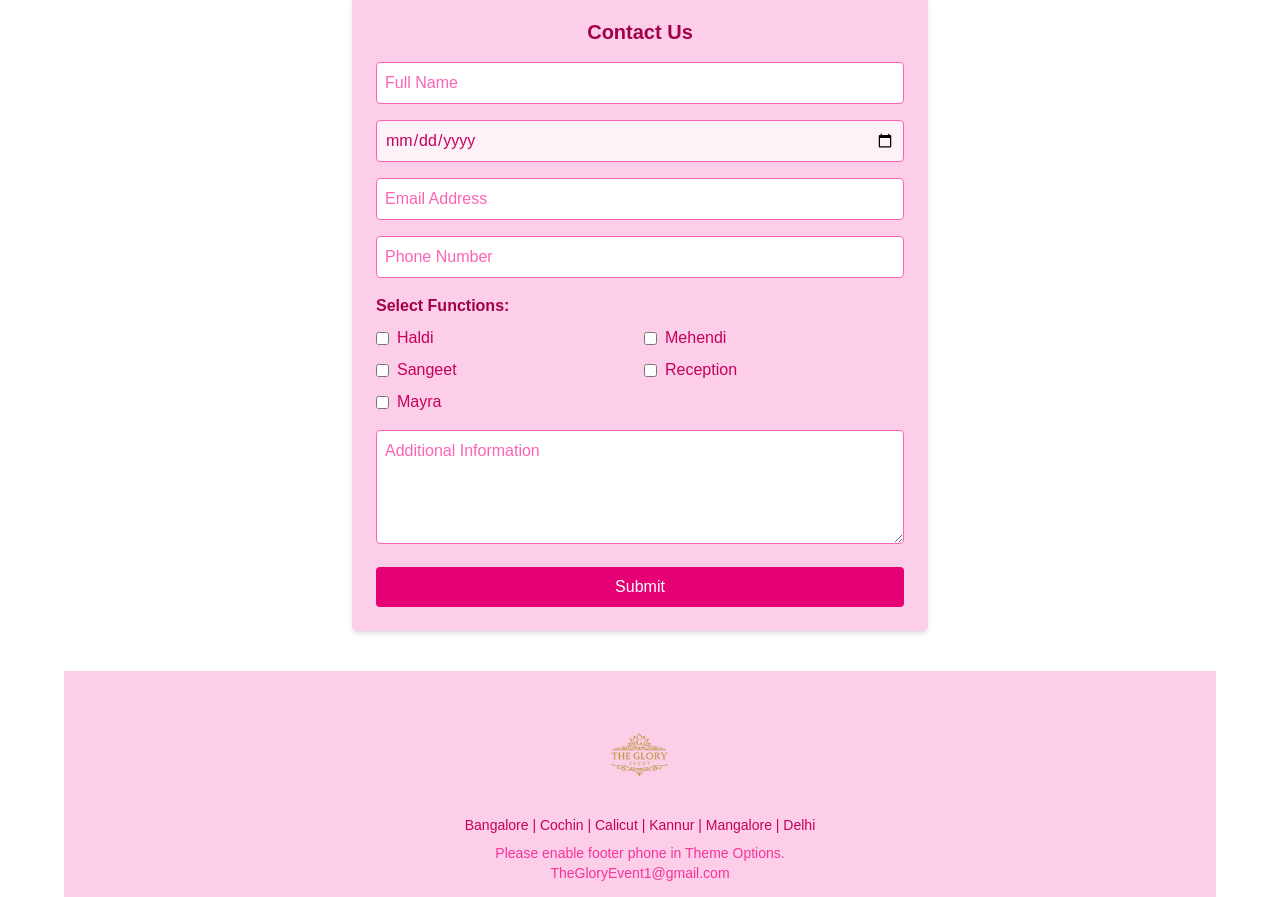
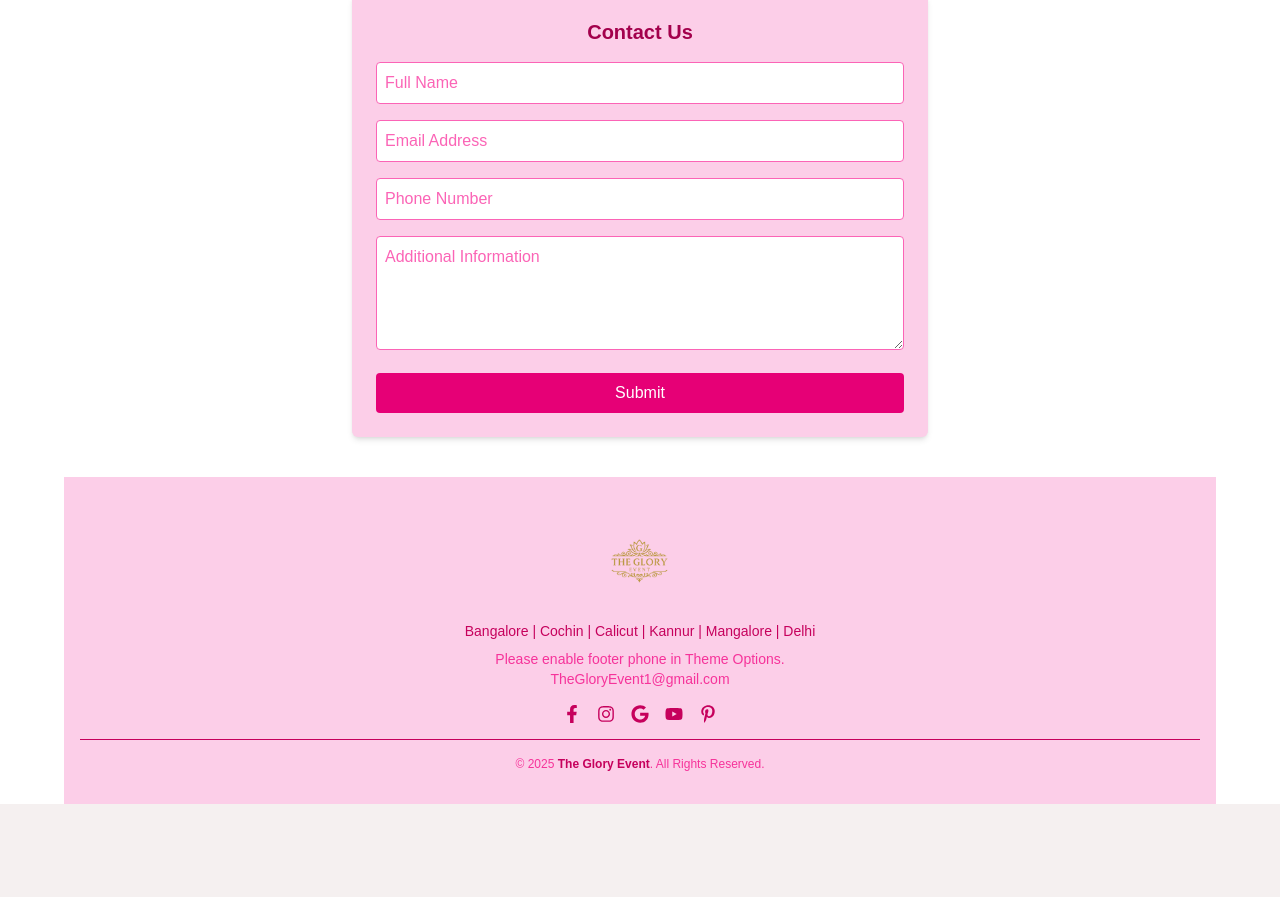
Before and after one commit to rakshitjain1/TheGLory, a React (Vite) app: page / in a window 1280 px wide. Shown: the part 2642-3539 px from the top of the page. After the commit the page ends 3446 px from the top, so only its background shows below. Built offline with nearby package versions, Linux system fonts and the light colour scheme.

Commit message:
first commit

```diff
--- a/src/components/Contact.jsx
+++ b/src/components/Contact.jsx
@@ -51,14 +51,6 @@ const Contact = () => {
         className="w-full border bg-white border-pink-400 p-2 rounded placeholder-pink-400"
       />
 
-      <input
-    type="date"
-    name="weddingDate"
-    value={formData.weddingDate}
-    onChange={handleChange}
-    required
-    className="w-full border border-pink-400 p-2 rounded text-pink-700 bg-pink-50 accent-pink-500"
-  />
 
 
       <input
@@ -81,24 +73,7 @@ const Contact = () => {
         className="w-full border bg-white border-pink-400 p-2 rounded placeholder-pink-400"
       />
 
-      <div>
-        <p className="mb-2 text-pink-800  font-semibold">Select Functions:</p>
-        <div className="grid grid-cols-2 gap-2">
-          {functionOptions.map((func) => (
-            <label key={func} className="inline-flex text-pink-700 items-center space-x-2">
-              <input
-                type="checkbox"
-                value={func}
-                checked={formData.functions.includes(func)}
-                onChange={handleCheckboxChange}
-                className="text-pink-500 accent-pink-500"
 
-              />
-              <span>{func}</span>
-            </label>
-          ))}
-        </div>
-      </div>
 
       <textarea
         name="description"
```
